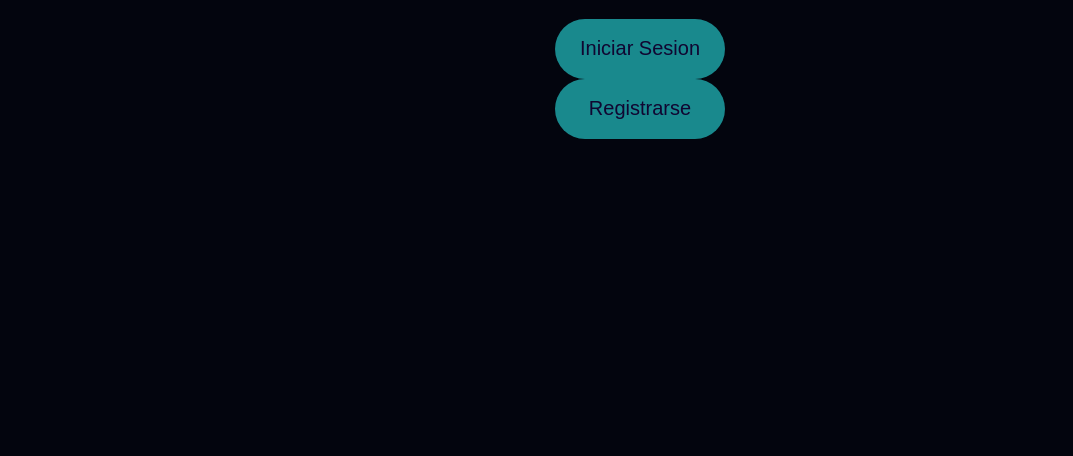
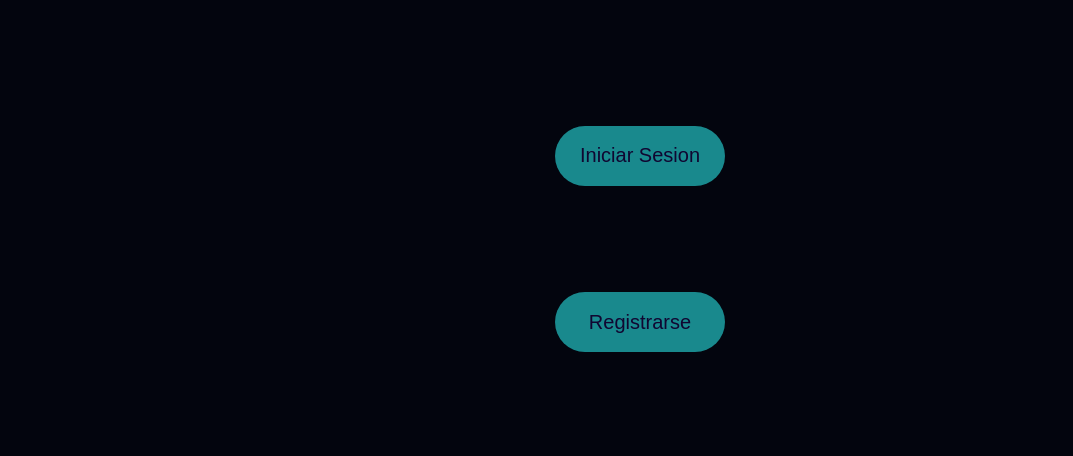
Before and after one commit to Luka-dev-sk8/coso, a plain HTML site: page index.html in a window 1280 px wide. Shown: the part 132-588 px from the top of the page, without its empty margins (0-1073 px from the left). Drawn offline with Linux system fonts and the light colour scheme.

Commit message:
Update estilo.css

```diff
--- a/style/estilo.css
+++ b/style/estilo.css
@@ -20,7 +20,7 @@ body{
     display: flex;
     flex-direction: column;
     align-items: center;
-    justify-content: space.evenly;
+    justify-content: space-evenly;
     height: 55vh;
     width: 60%;
 }
```
